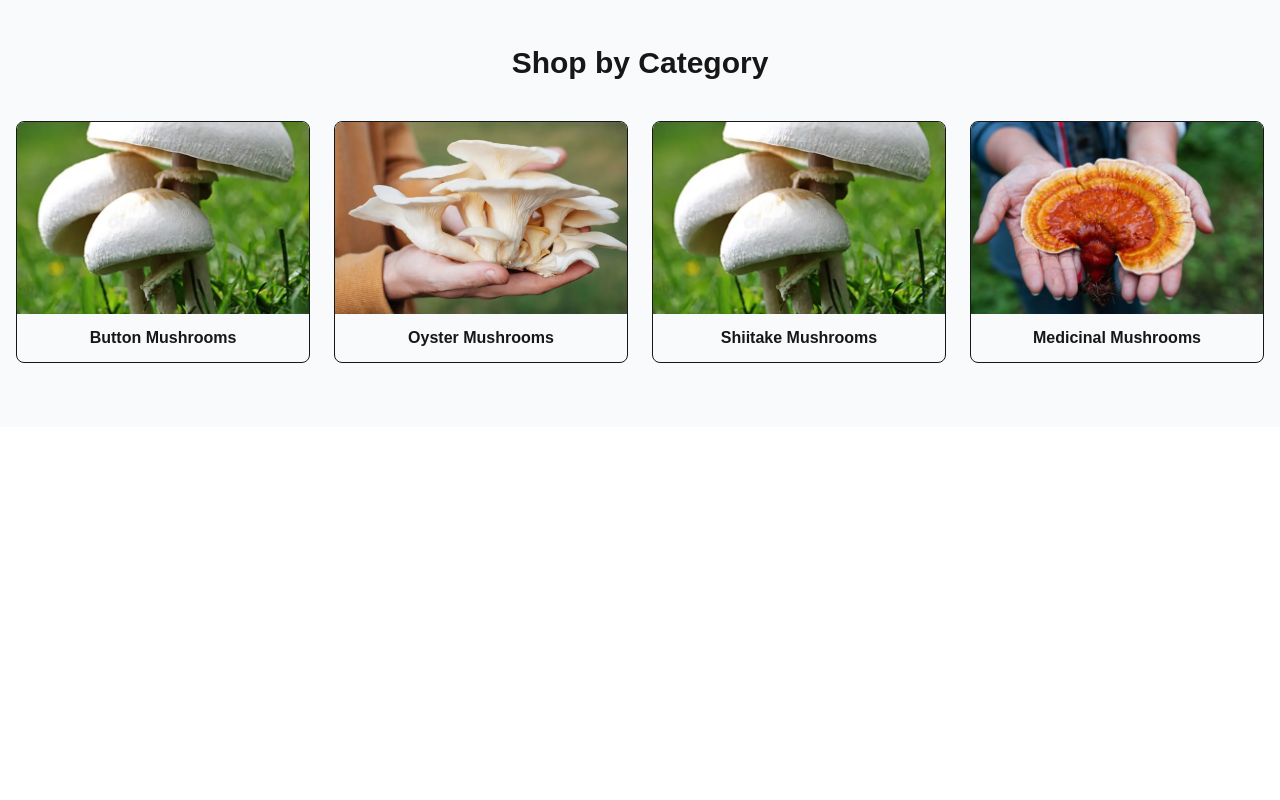
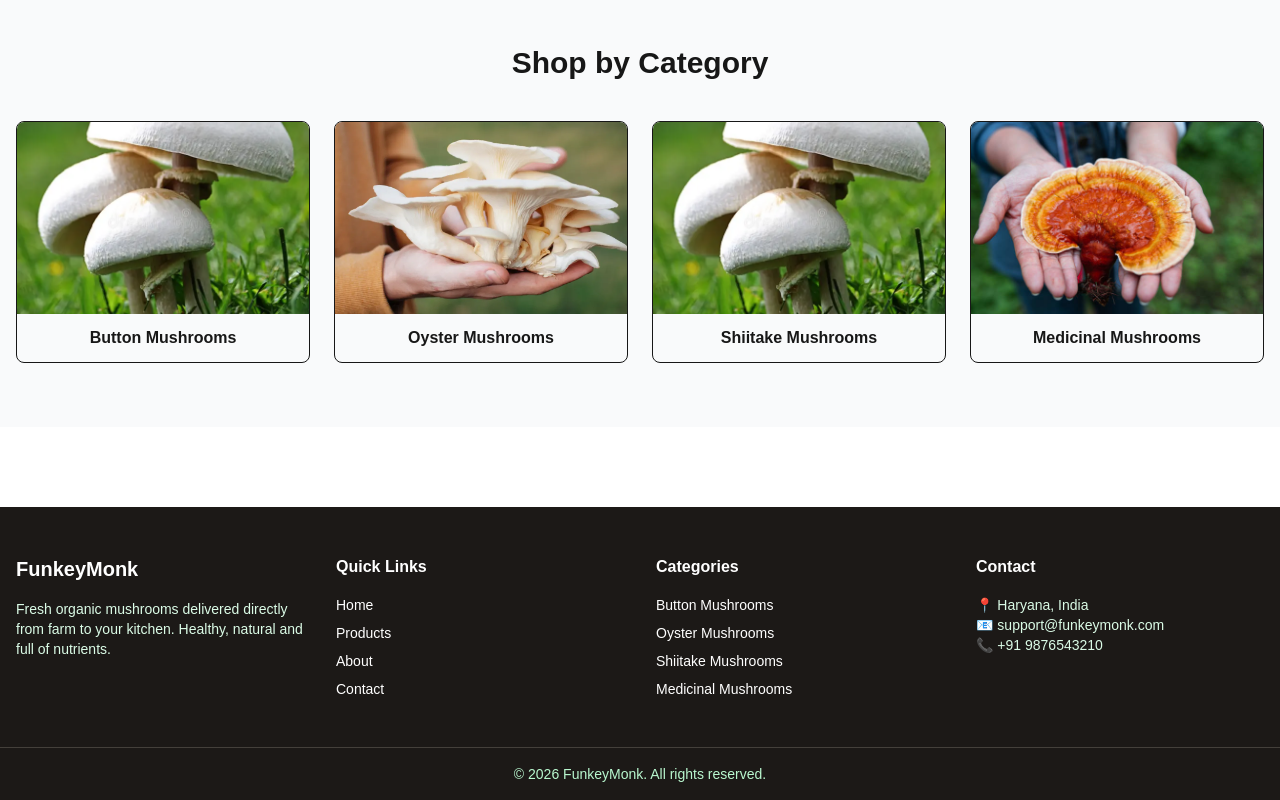
Before and after one commit to TakshitNag/mushroom-vault, a Next.js app: page / in a window 1280 px wide. Shown: the part 662-1462 px from the top of the page. Before the commit the page ends 1089 px from the top, so only its background shows below. Built offline with nearby package versions, Linux system fonts and the light colour scheme.

Commit message:
add footer

```diff
--- a/app/layout.tsx
+++ b/app/layout.tsx
@@ -2,6 +2,7 @@ import type { Metadata } from "next";
 import { Geist, Geist_Mono } from "next/font/google";
 import "./globals.css";
 import Navbar from "@/core/components/Navbar";
+import Footer from "@/core/components/Footer";
 
 const geistSans = Geist({
   variable: "--font-geist-sans",
@@ -29,7 +30,9 @@ export default function RootLayout({
         className={`${geistSans.variable} ${geistMono.variable} antialiased`}
       >
         <Navbar />
+
         {children}
+         <Footer/>
       </body>
     </html>
   );
--- /dev/null
+++ b/core/components/Footer.tsx
@@ -0,0 +1,63 @@
+import Link from "next/link";
+
+export default function Footer() {
+  return (
+    <footer className="bg-stone-900 text-white mt-20">
+
+      <div className="max-w-7xl mx-auto px-4 py-12 grid md:grid-cols-4 gap-8">
+
+        {/* Brand */}
+        <div>
+          <h2 className="text-xl font-bold mb-4">FunkeyMonk</h2>
+          <p className="text-sm text-green-100">
+            Fresh organic mushrooms delivered directly from farm to your kitchen.
+            Healthy, natural and full of nutrients.
+          </p>
+        </div>
+
+        {/* Quick Links */}
+        <div>
+          <h3 className="font-semibold mb-4">Quick Links</h3>
+          <ul className="space-y-2 text-sm">
+            <li><Link href="/">Home</Link></li>
+            <li><Link href="/products">Products</Link></li>
+            <li><Link href="/about">About</Link></li>
+            <li><Link href="/contact">Contact</Link></li>
+          </ul>
+        </div>
+
+        {/* Categories */}
+        <div>
+          <h3 className="font-semibold mb-4">Categories</h3>
+          <ul className="space-y-2 text-sm">
+            <li>Button Mushrooms</li>
+            <li>Oyster Mushrooms</li>
+            <li>Shiitake Mushrooms</li>
+            <li>Medicinal Mushrooms</li>
+          </ul>
+        </div>
+
+        {/* Contact */}
+        <div>
+          <h3 className="font-semibold mb-4">Contact</h3>
+          <p className="text-sm text-green-100">
+            📍 Haryana, India
+          </p>
+          <p className="text-sm text-green-100">
+            📧 support@funkeymonk.com
+          </p>
+          <p className="text-sm text-green-100">
+            📞 +91 9876543210
+          </p>
+        </div>
+
+      </div>
+
+      {/* Bottom Bar */}
+      <div className="border-t border-stone-700 text-center text-sm py-4 text-green-200">
+        © {new Date().getFullYear()} FunkeyMonk. All rights reserved.
+      </div>
+
+    </footer>
+  );
+}
```
